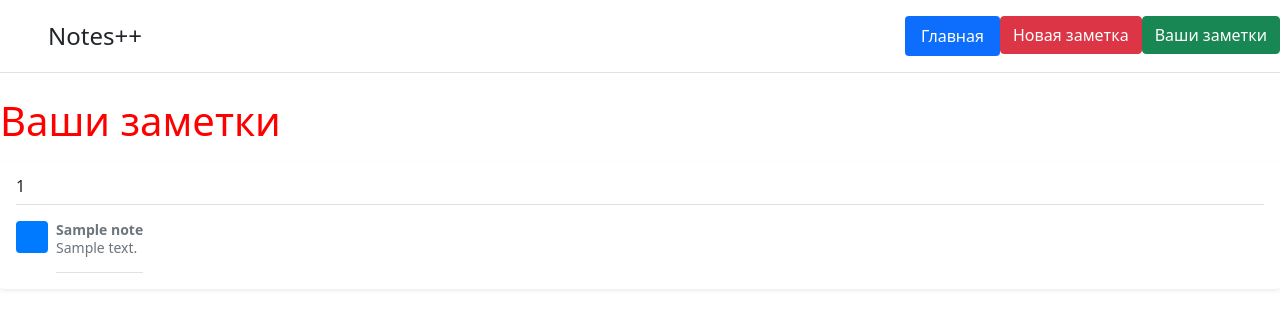
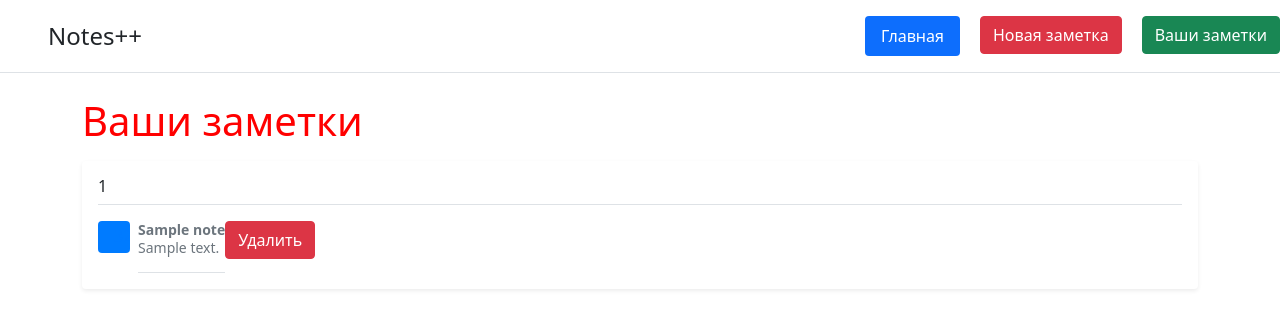
Before and after one commit to coder6497/notes-, a Flask app: page /view_form in a window 1280 px wide. Shown: the top 329 px of the page. Run offline with Flask 2, Linux system fonts and the light colour scheme; tables that the repository leaves empty hold one stand-in row (values such as "Sample post").

Commit message:
Added delete function in data_base and forms

```diff
--- a/notes.py
+++ b/notes.py
@@ -43,10 +43,18 @@ def new_form():
     return render_template('new_form.html', form=form)
 
 
-@app.route('/view_form')
+@app.route('/view_form', methods=['GET', 'POST'])
 def view_form():
     return render_template('view_forms.html', view_data=Notes.query.all())
 
 
+@app.route('/delete_form/<int:id>')
+def delete_form(id):
+    form_to_delete = Notes.query.filter_by(id=id).first()
+    db.session.delete(form_to_delete)
+    db.session.commit()
+    return redirect('/view_form')
+
+
 if __name__ == '__main__':
     app.run(debug=True)
--- a/static/new_form_style.css
+++ b/static/new_form_style.css
@@ -5,4 +5,6 @@ color: red
 textarea
 {
    font-size: 20px;
+   height: 500px;
+   width: 500px;
 }
--- a/templates/base.html
+++ b/templates/base.html
@@ -6,7 +6,7 @@
 </head>
 <body>
     <link href="https://cdn.jsdelivr.net/npm/bootstrap@5.1.3/dist/css/bootstrap.min.css" rel="stylesheet" integrity="sha384-1BmE4kWBq78iYhFldvKuhfTAU6auU8tT94WrHftjDbrCEXSU1oBoqyl2QvZ6jIW3" crossorigin="anonymous">
-    <link rel="stylesheet" href="{{url_for('static', filename='new_form_style.css')}}">
+        <link rel="stylesheet" href="{{url_for('static', filename='basics_style.css')}}">
     <header class="d-flex flex-wrap justify-content-center py-3 mb-4 border-bottom">
       <a href="/" class="d-flex align-items-center mb-3 mb-md-0 me-md-auto text-dark text-decoration-none">
         <svg class="bi me-2" width="40" height="32"><use xlink:href="#bootstrap"></use></svg>
@@ -19,6 +19,8 @@
         <li class="nav-item"><a href="/view_form" class="btn btn-success">Ваши заметки</a></li>
       </ul>
     </header>
-    {%block body%}{%endblock%}
+    <div class="container">
+        {%block body%}{%endblock%}
+     </div>
 </body>
 </html>
--- a/templates/view_forms.html
+++ b/templates/view_forms.html
@@ -1,10 +1,9 @@
 {% extends "base.html" %}
 
 {%block title%}
-    Главная
+    Ваши заметки
 {%endblock%}
 {%block body%}
-    <link rel="stylesheet" href="{{url_for('static', filename='new_form_style.css')}}">
     <h1 class="title_page">Ваши заметки</h1>
     {% for data in view_data %}
         <div class="my-3 p-3 bg-body rounded shadow-sm">
@@ -15,6 +14,9 @@
               <p class="pb-3 mb-0 small lh-sm border-bottom">
                 <strong class="d-block text-gray-dark">{{ data.title }}</strong>
                 {{ data.text }}
+                  <form method="post" action="#">
+                        <a type="submit" name="delete" href="/delete_form/{{ data.id }}" class="btn btn-danger">Удалить</a>
+                  </form>
           </div>
     {% endfor %}
-{%endblock%}
+{% endblock %}
```
Also changed, not shown: notes_base.db, static/basics_style.css (line endings or trailing spaces).
